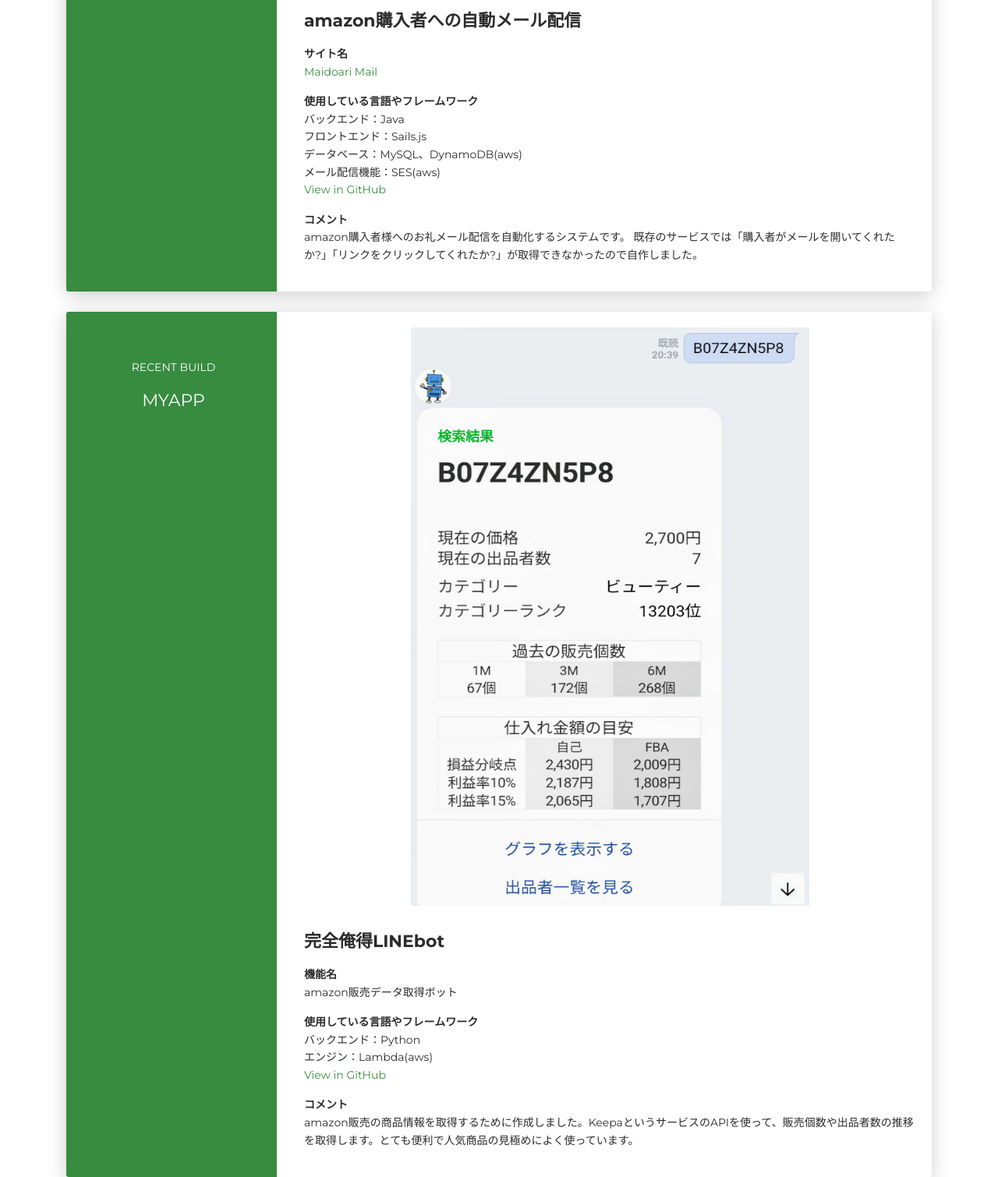
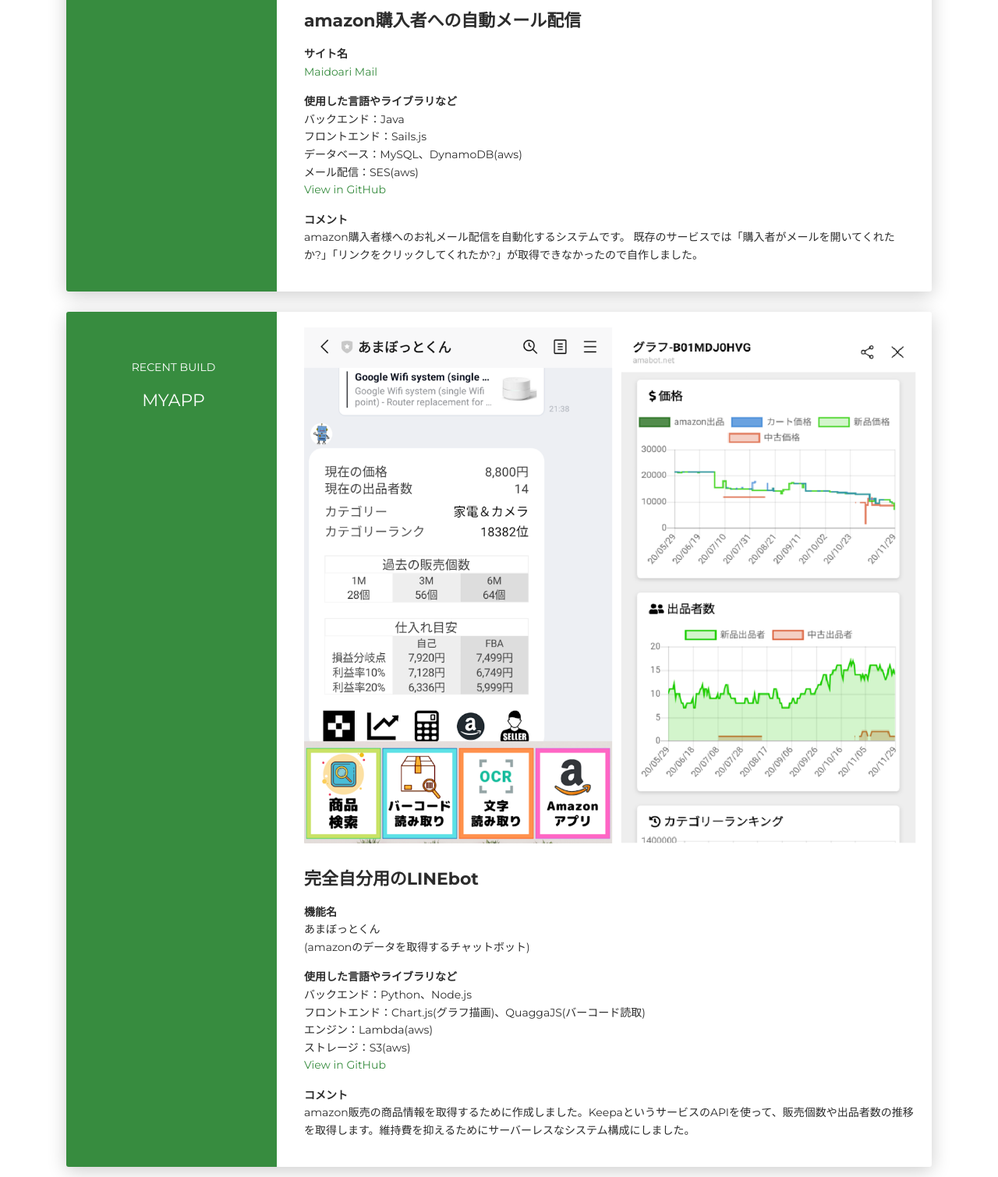
Before and after one commit to kota-imai/myresume, a plain HTML site: page public/index.html in a window 1280 px wide. Shown: the part 1539-3049 px from the top of the page at 78% size. Drawn offline with Linux system fonts and the light colour scheme.

Commit message:
ポートフォリオ写真の入れ替え

```diff
--- a/public/index.html
+++ b/public/index.html
@@ -128,11 +128,11 @@
             <p><strong>サイト名</strong>
               <br><a href="https://Maidomail.biz" target="_blank">Maidoari Mail</a>
             </p>
-            <p><strong>使用している言語やフレームワーク</strong>
+            <p><strong>使用した言語やライブラリなど</strong>
               <br>バックエンド：Java
               <br>フロントエンド：Sails.js
               <br>データベース：MySQL、DynamoDB(aws)
-              <br>メール配信機能：SES(aws)
+              <br>メール配信：SES(aws)
               <br><a href="https://github.com/kota-imai/amznmail_order_report/blob/master/README.md" target="_blank">View in GitHub</a>
             </p>
             <p><strong>コメント</strong>
@@ -153,20 +153,23 @@
         <div class="col-md-9" data-aos="fade-left" data-aos-offset="50" data-aos-duration="500">
           <div class="card-body">
             <p style = "text-align: center;">
-              <img src="images/Screenshot_20201018-201447.png" style = "margin-bottom: 15px; width: 65%;" alt="" class="img-fluid">
+              <img src="images/Screenshot_20201129-213908.png" style = "margin-bottom: 15px;" alt="" class="img-fluid">
             </p>
-            <div class="h5"><strong>完全俺得LINEbot</strong></div>
+            <div class="h5"><strong>完全自分用のLINEbot</strong></div>
             <p><strong>機能名</strong>
-              <br>amazon販売データ取得ボット
+              <br>あまぼっとくん
+              <br>(amazonのデータを取得するチャットボット)
             </p>
-            <p><strong>使用している言語やフレームワーク</strong>
-              <br>バックエンド：Python
+            <p><strong>使用した言語やライブラリなど</strong>
+              <br>バックエンド：Python、Node.js
+              <br>フロントエンド：Chart.js(グラフ描画)、QuaggaJS(バーコード読取)
               <br>エンジン：Lambda(aws)
+              <br>ストレージ：S3(aws)
               <br><a href="https://github.com/kota-imai/keepa-bot/blob/master/README.md" target="_blank">View in GitHub</a>
             </p>
             <p><strong>コメント</strong>
               <br>
-              amazon販売の商品情報を取得するために作成しました。KeepaというサービスのAPIを使って、販売個数や出品者数の推移を取得します。とても便利で人気商品の見極めによく使っています。
+              amazon販売の商品情報を取得するために作成しました。KeepaというサービスのAPIを使って、販売個数や出品者数の推移を取得します。維持費を抑えるためにサーバーレスなシステム構成にしました。
             </p>
           </div>
         </div>
@@ -245,7 +248,7 @@
               <div class="rate rate3"></div>
             </div>
             <p> Bootstrapを使ったレスポンシブなLPの作成やホームページ制作ができます。
-              <br>個人開発のサービスをグロースできるようにWeb集客を勉強しています。</p>
+              <br>個人開発のサービスをグロースできるようWeb集客を勉強中です。</p>
           </div>
         </div>
       </div>
```
Also changed, not shown: public/images/Screenshot_20201018-201447.png (deleted), public/images/Screenshot_20201129-213908.png (added), public/images/icon.png (added).
